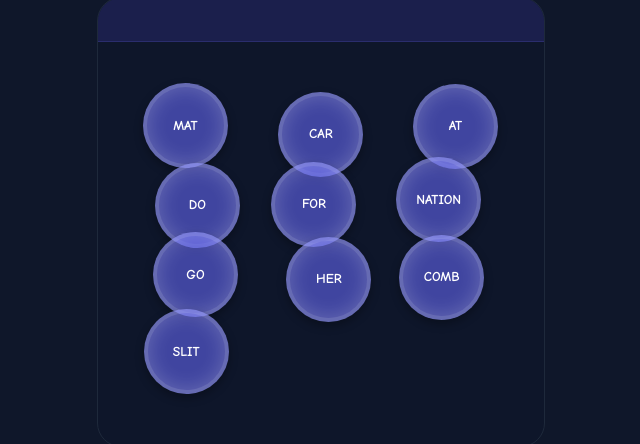
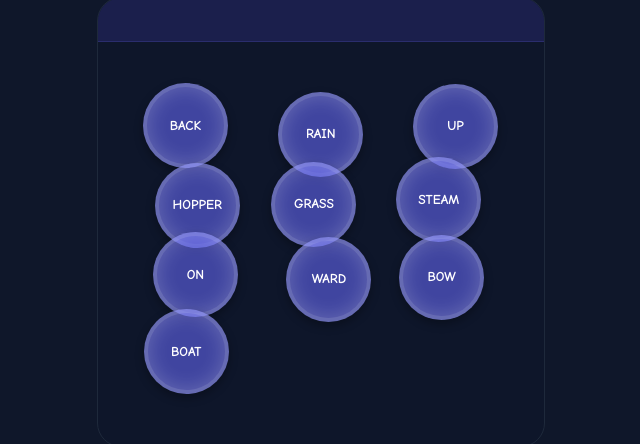
Before and after one commit to bhanchandni82/compound-word-quest, a plain HTML site: page index.html in a window 1280 px wide. Shown: the part 191-635 px from the top of the page, 319-959 px from the left. Drawn offline with nearby package versions, Linux system fonts and the light colour scheme.

Commit message:
Update index.html V5 randomise

```diff
--- a/index.html
+++ b/index.html
@@ -233,9 +233,13 @@
                 const [p, s] = line.split(',');
                 return { p, s, full: p + s, m: staticDictionary[p+s] || "A compound word." };
             });
+
+            // SHUFFLE the master list so the game order is different every restart
+            masterWordList.sort(() => Math.random() - 0.5);
         }
 
         function setupLevel() {
+            // Words are taken from the shuffled master list based on current level
             const startIdx = (currentLevel - 1) * 5 % masterWordList.length;
             levelWords = masterWordList.slice(startIdx, startIdx + 5);
             document.getElementById('level-display').textContent = currentLevel;
```
